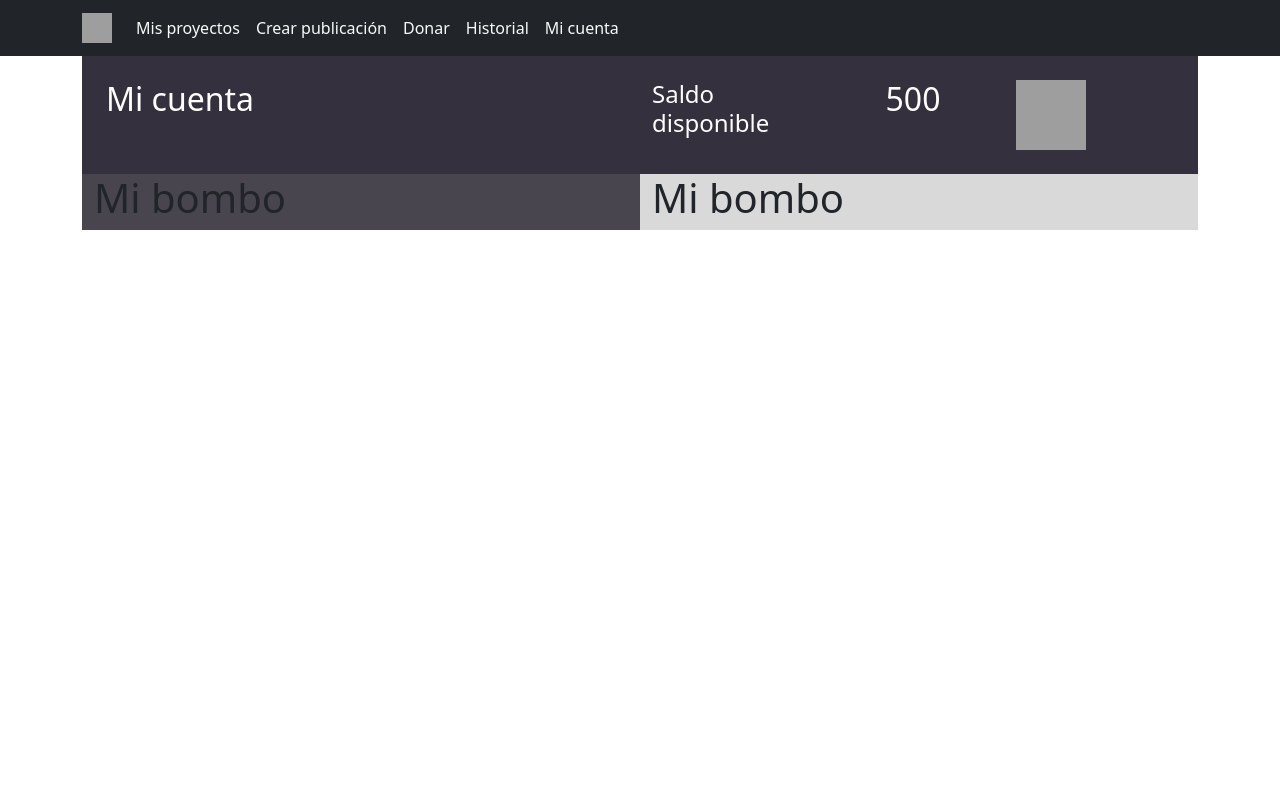
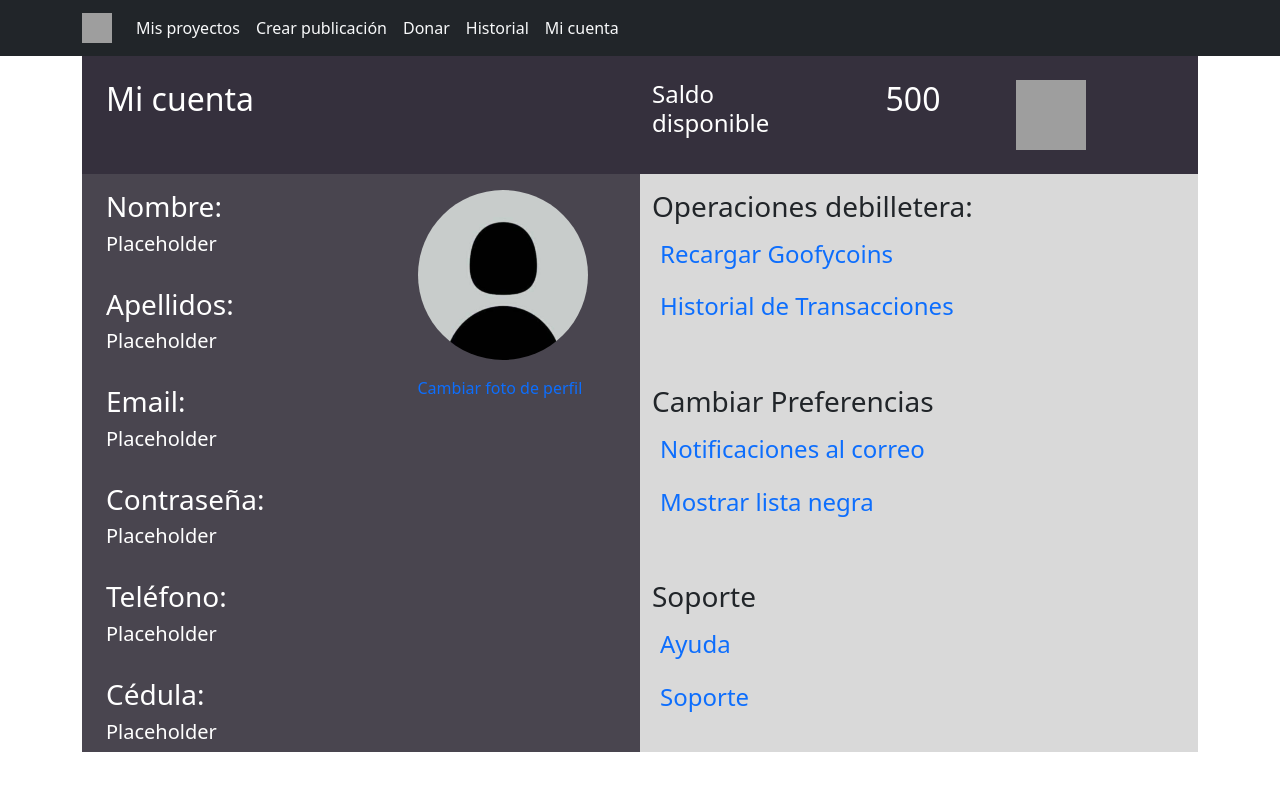
Before and after one commit to Brayton16/fundmepls, a Next.js app: page /micuenta in a window 1280 px wide. Shown: the top 790 px of the page. Built offline with nearby package versions, Linux system fonts and the light colour scheme; grey boxes are pictures that could not be loaded.

Commit message:
Mi cuentilla lista pa la base
Falta cambiar los placeholder por la informacion del usuario actual

```diff
--- a/app/(main)/micuenta/page.js
+++ b/app/(main)/micuenta/page.js
@@ -2,6 +2,7 @@
 import UserNavBar from "@/components/userNavbar";
 import Image from 'next/image';
 import React, { useEffect, useState } from 'react';
+import { Placeholder } from "react-bootstrap";
 
 export default function micuenta(){
     return(
@@ -32,6 +33,7 @@ export default function micuenta(){
                                             <img
                                             href = "/"
                                             src = "/goofycoin.png"
+                                            alt="Goofycoins"
                                             width={70}
                                             height={70}
                                             />
@@ -43,12 +45,58 @@ export default function micuenta(){
                         </div>
 
                         <div className="row m-0">
-                            <div className="col-6" style={{background: "#49454F"}}>
-                                <h1>Mi bombo</h1>
+                            <div className="col-6 text-white pt-3" style={{background: "#49454F"}}>
+                                <div className=" row m-0">
+                                    <div className="col-7">
+                                        <h3>Nombre:</h3>
+                                        <h5>Placeholder</h5>
+                                        <br></br>
+                                        <h3>Apellidos:</h3>
+                                        <h5>Placeholder</h5>
+                                        <br></br>
+                                        <h3>Email:</h3>
+                                        <h5>Placeholder</h5>
+                                        <br></br>
+                                        <h3>Contraseña:</h3>
+                                        <h5>Placeholder</h5>
+                                        <br></br>
+                                        <h3>Teléfono:</h3>
+                                        <h5>Placeholder</h5>
+                                        <br></br>
+                                        <h3>Cédula:</h3>
+                                        <h5>Placeholder</h5>
+                                    </div>
+                                    <div className="col-5">
+                                    <img
+                                        href = "/"
+                                        src = "/default.jpg"
+                                        width={170}
+                                        height={170}
+                                        style={{borderRadius: "50%"}}
+                                        alt="Foto de perfil"
+                                        />
+
+                                    <p className="text-primary mt-3">Cambiar foto de perfil</p>
+                                    </div>
+                                </div>
+
+
                             </div>
 
-                            <div className="col-6" style={{background: "#D9D9D9"}}>
-                                <h1>Mi bombo</h1>
+                            <div className="col-6 pt-3" style={{background: "#D9D9D9"}}>
+                                <h3>Operaciones debilletera:</h3>
+                                <h4 className="p-2 text-primary">Recargar Goofycoins</h4>
+                                <h4 className="p-2 text-primary">Historial de Transacciones</h4>
+                                <br></br>
+                                <br></br>
+                                <h3>Cambiar Preferencias</h3>
+                                <h4 className="p-2 text-primary">Notificaciones al correo</h4>
+                                <h4 className="p-2 text-primary">Mostrar lista negra</h4>
+                                <br></br>
+                                <br></br>
+                                <h3>Soporte</h3>
+                                <h4 className="p-2 text-primary">Ayuda</h4>
+                                <h4 className="p-2 text-primary">Soporte</h4>
                             </div>
 
                         </div>
```
Also changed, not shown: public/default.jpg (added).
